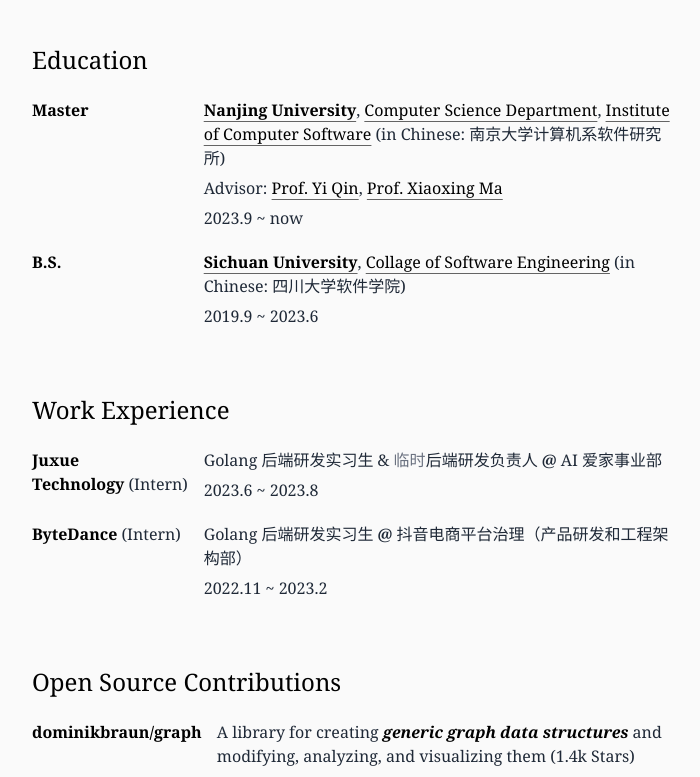
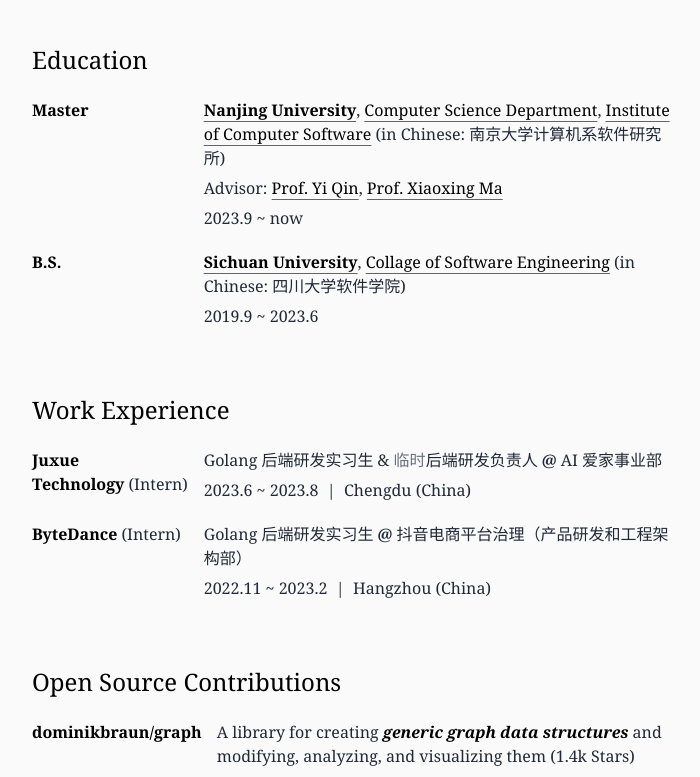
Before and after one commit to tzq0301/tzq0301.github.io, a Next.js app: page / in a window 1280 px wide. Shown: the part 388-1165 px from the top of the page, without its empty margins (288-988 px from the left). Built offline with nearby package versions, Linux system fonts and the light colour scheme.

Commit message:
work address

```diff
--- a/app/page.tsx
+++ b/app/page.tsx
@@ -136,7 +136,7 @@
                                     </text>后端研发负责人 <span className={'font-bold'}>@</span> AI 爱家事业部
                                     </div>
                                     <Br/>
-                                    <div>2023.6 ~ 2023.8</div>
+                                    <div>2023.6 ~ 2023.8<Separator/>Chengdu (China)</div>
                                 </div>
                             }/>
                         <TableRow
@@ -152,7 +152,7 @@
                                         className={'font-bold'}>@</span> 抖音电商平台治理（产品研发和工程架构部）
                                     </div>
                                     <Br/>
-                                    <div>2022.11 ~ 2023.2</div>
+                                    <div>2022.11 ~ 2023.2<Separator/>Hangzhou (China)</div>
                                 </div>
                             }/>
                     </Table>
```
